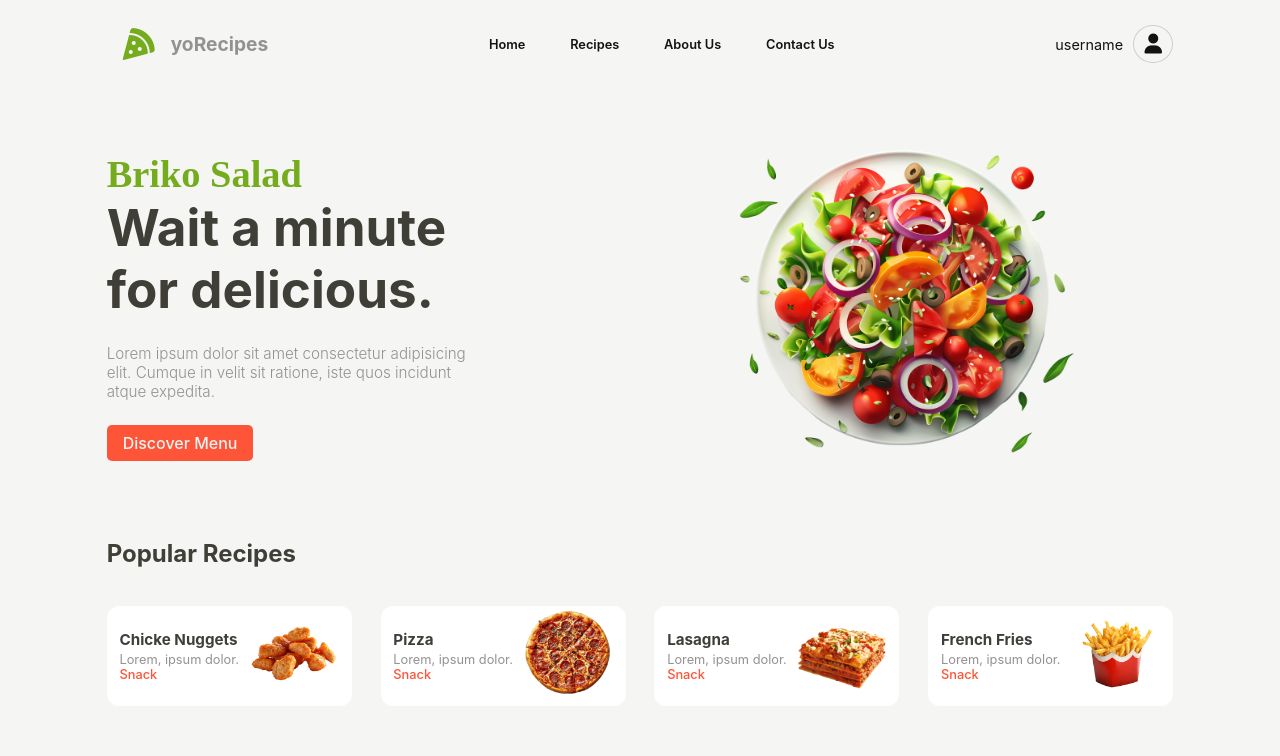
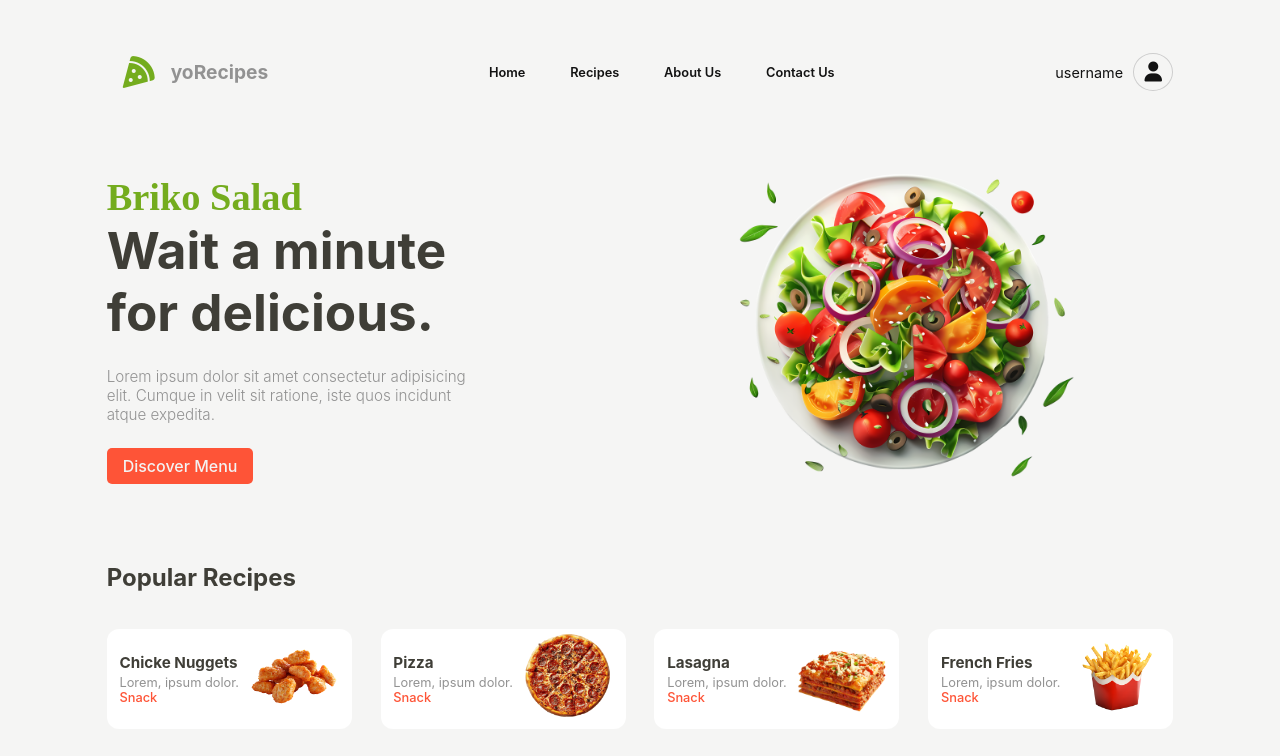
Before and after one commit to Kummirai/javascript-projects, a plain HTML site: page 001-recipe_app/index.html in a window 1280 px wide. Drawn offline with Linux system fonts and the light colour scheme; a web font is replaced by a local one.

Commit message:
Add padding top on header

```diff
--- a/001-recipe_app/style.css
+++ b/001-recipe_app/style.css
@@ -55,7 +55,7 @@ header {
   display: flex;
   align-items: center;
   justify-content: space-between;
-  padding: 1rem 0 0 0;
+  padding: 3rem 0 0 0;
 }
 
 header .logo {
```
